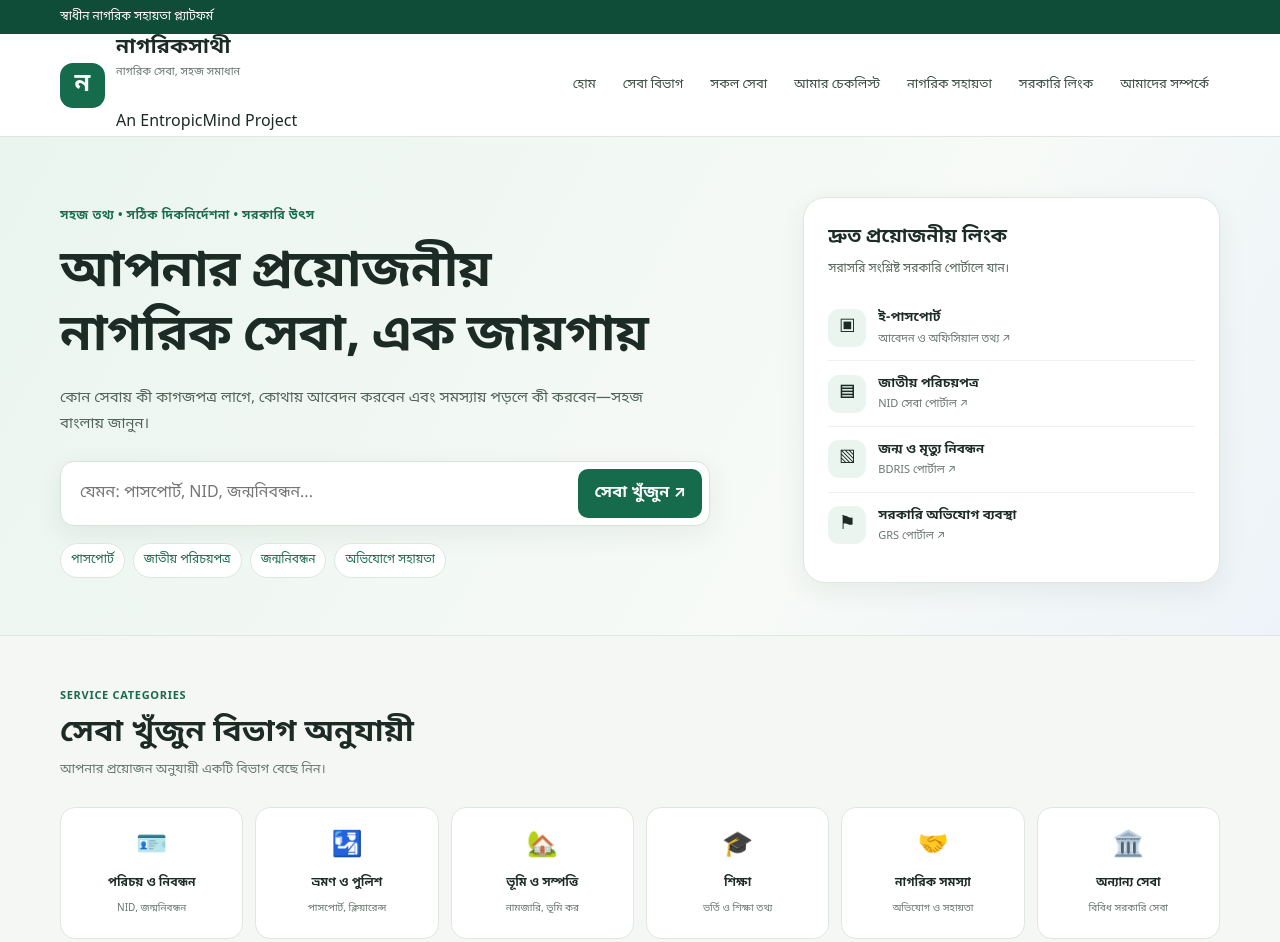
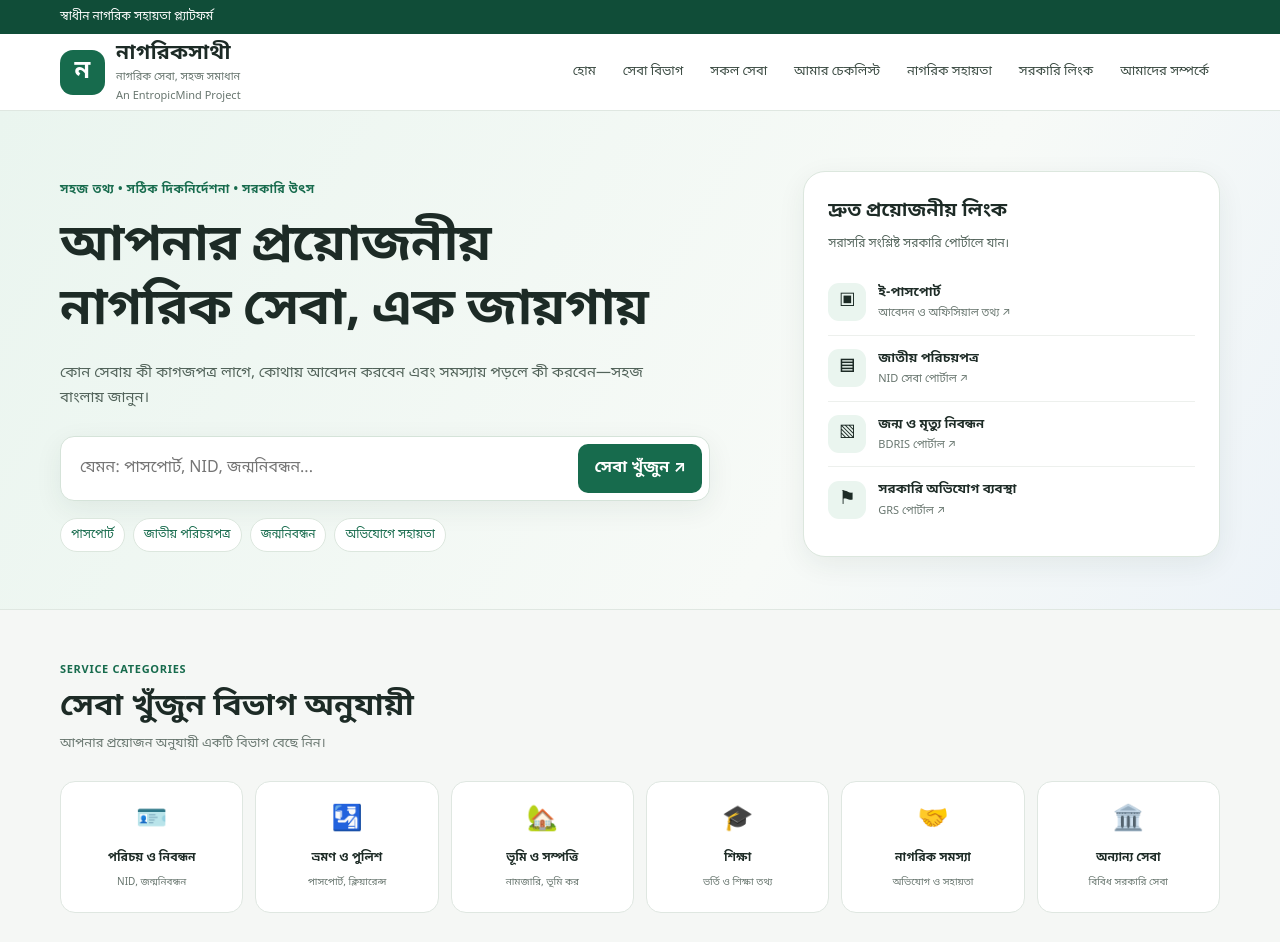
Before and after one commit to Juhayer27/NagorikSathi, a plain HTML site: page index.html in a window 1280 px wide. Shown: the top 942 px of the page. Drawn offline with Linux system fonts and the light colour scheme.

Commit message:
Fix HTML structure in index.html

```diff
--- a/index.html
+++ b/index.html
@@ -233,7 +233,7 @@
   <div class="container nav">
     <a href="#home" class="brand" aria-label="নাগরিকসাথী হোম">
       <span class="brand-mark" aria-hidden="true">ন</span>
-      <span><strong>নাগরিকসাথী</strong><small>নাগরিক সেবা, সহজ সমাধান</small> <br> An EntropicMind Project </span>
+      <span><strong>নাগরিকসাথী</strong><small>নাগরিক সেবা, সহজ সমাধান <br> An EntropicMind Project </small></span>
     </a>
     <button class="nav-toggle" id="nav-toggle" aria-expanded="false" aria-controls="navlinks">☰ মেনু</button>
     <nav class="navlinks" id="navlinks" aria-label="প্রধান নেভিগেশন">
```
